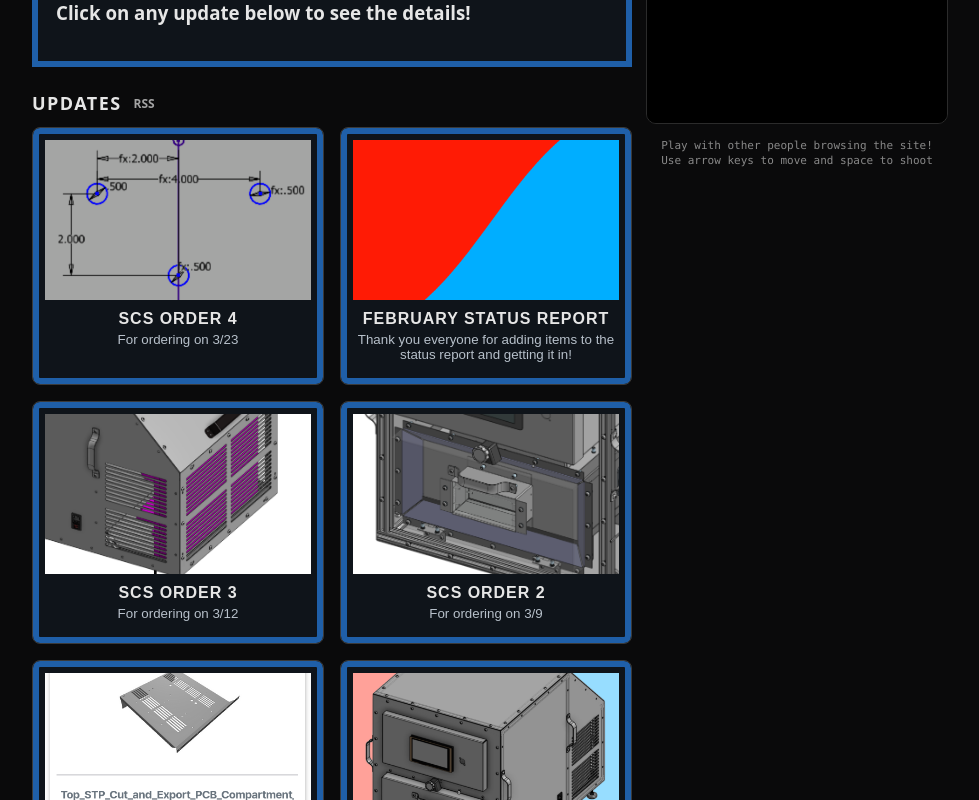
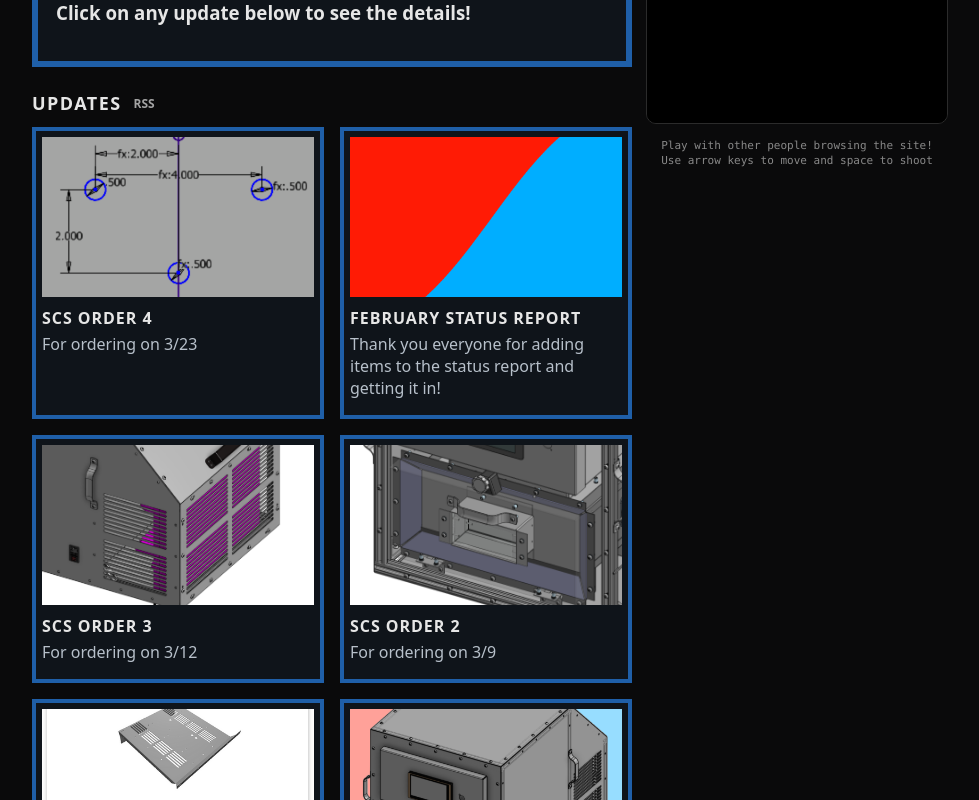
Before and after one commit to Team-Thermocline/team-thermocline.github.io, a Svelte app: page / in a window 1280 px wide. Shown: the part 800-1600 px from the top of the page, without its empty margins (300-1279 px from the left). Built offline with nearby package versions, Linux system fonts and the light colour scheme.

Commit message:
Merge styles

```diff
--- a/src/styles.css
+++ b/src/styles.css
@@ -230,15 +230,30 @@ main {
   margin-top: 8px;
 }
 
+/* Inset-bordered cards */
+.project-card,
+.update-card {
+  background: #0f141a;
+  box-shadow: 0 0 0 4px var(--blue-500) inset;
+  transition: transform 0.12s ease-out, box-shadow 0.12s ease-out, background 0.12s ease-out;
+}
+
+.project-card:hover,
+.project-card:focus-visible,
+.update-card:hover,
+.update-card:focus-visible {
+  outline: none;
+  background: #121922;
+  box-shadow: 0 0 0 4px var(--red-600) inset;
+  transform: translateY(-1px);
+}
+
 .project-card {
   display: flex;
   flex-direction: column;
   text-decoration: none;
   color: inherit;
-  background: #0f141a;
-  box-shadow: 0 0 0 4px var(--blue-500) inset;
   padding: 10px;
-  transition: transform 0.12s ease-out, box-shadow 0.12s ease-out, background 0.12s ease-out;
 }
 
 .project-card-thumb {
@@ -266,14 +281,6 @@ main {
   margin: 0;
   font-size: 13px;
   color: var(--muted);
-}
-
-.project-card:hover,
-.project-card:focus-visible {
-  outline: none;
-  background: #121922;
-  box-shadow: 0 0 0 4px var(--red-600) inset;
-  transform: translateY(-1px);
 }
 
 @media (max-width: 1024px) {
@@ -505,9 +512,13 @@ main {
   display: grid;
   grid-template-rows: auto 1fr auto;
   gap: 10px;
-  background: #0f141a;
-  box-shadow: 0 0 0 6px var(--blue-500) inset;
-  padding: 12px;
+  padding: 10px;
+  cursor: pointer;
+  border: none;
+  border-radius: 0;
+  font: inherit;
+  color: inherit;
+  text-align: left;
 }
 
 .update-thumb {
```
